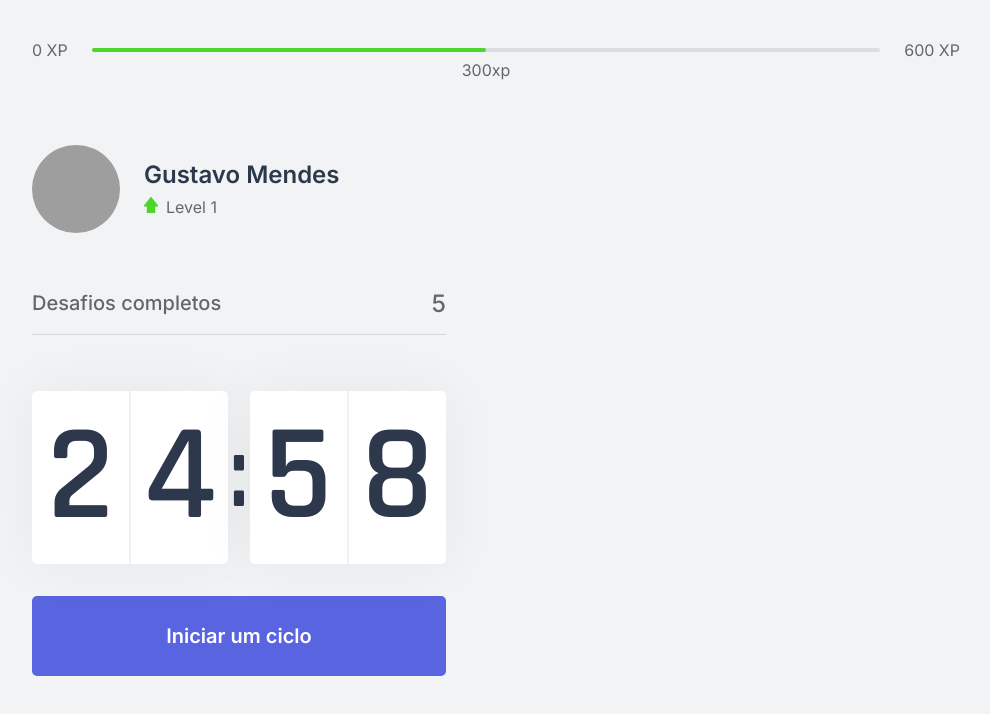
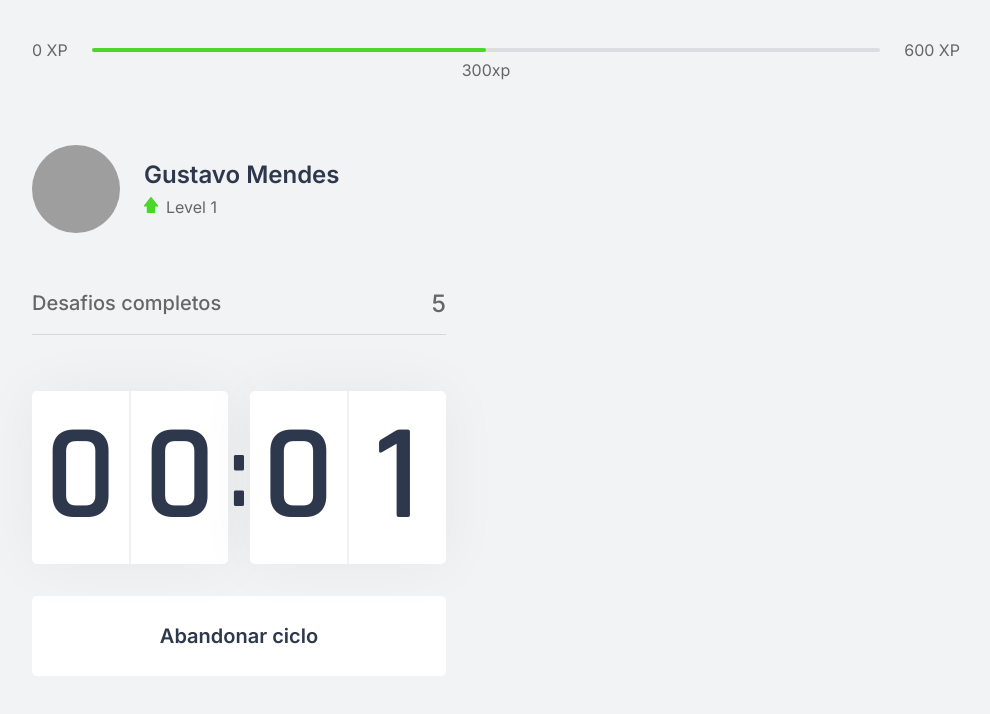
Before and after one commit to gustavomendess/pomodoro-time, a Next.js app: page / in a window 1280 px wide. Both pictures are taken after a click on the button "Iniciar um ciclo". Shown: the top 714 px of the page, without its empty margins (144-1134 px from the left). Built offline with nearby package versions, Linux system fonts and the light colour scheme; grey boxes are pictures that could not be loaded.

Commit message:
Renomeia css e corrige nome nas estilizações

```diff
--- a/src/components/CountDown.tsx
+++ b/src/components/CountDown.tsx
@@ -1,9 +1,17 @@
-import { useState, useEffect } from 'react';
-import styles from '../styles/components/CountDown.module.css'
+import { useState, useEffect, useContext } from 'react';
+import { ChallengesContext } from '../contexts/ChallengesContext';
+import styles from '../styles/components/Countdown.module.css'
+
+let countdownTimeout: NodeJS.Timeout;
 
 export function CountDown() {
-  const [time, setTime] = useState(25 * 60);
-  const [active, setActive] = useState(false);
+  const { startNewChallenge } = useContext(ChallengesContext);
+
+  const twentyFiveMinutes = (0.05 * 60);
+
+  const [time, setTime] = useState(twentyFiveMinutes);
+  const [isActive, setIsActive] = useState(false);
+  const [hasFinished, setHasFinished] = useState(false);
 
   const minutes = Math.floor(time / 60);
   const seconds = time % 60;
@@ -11,20 +19,31 @@ export function CountDown() {
   const [minuteLeft, minuteRigth] = String(minutes).padStart(2, '0').split('');
   const [secondLeft, secondRigth] = String(seconds).padStart(2, '0').split('');
 
-  function startCountDown() {
-    setActive(true)
+  function resetCountdown() {
+    clearTimeout(countdownTimeout);
+    setIsActive(false)
+    setTime(twentyFiveMinutes);
+  }
+
+  function startCountdown() {
+    setIsActive(true)
   }
 
   useEffect(() => {
-    if (active && time > 0)
-      setTimeout(() => {
+    if (isActive && time > 0) {
+      countdownTimeout = setTimeout(() => {
         setTime(time - 1)
       }, 1000)
-  }, [active, time])
+    } else if (isActive && time === 0) {
+      setHasFinished(true)
+      setIsActive(false)
+      startNewChallenge();
+    }
+  }, [isActive, time])
 
   return (
     <div>
-      <div className={styles.countDownContainer}>
+      <div className={styles.countdownContainer}>
         <div>
           <span>{minuteLeft}</span>
           <span>{minuteRigth}</span>
@@ -35,13 +54,35 @@ export function CountDown() {
           <span>{secondRigth}</span>
         </div>
       </div>
-      <button
+
+      { hasFinished ? (
+          <button
+          disabled
+          className={styles.countdownButton}
+        >
+          Ciclo encerrado
+        </button>
+      ) : (
+        <>
+        { isActive ? (
+        <button
         type="button"
-        className={styles.CountDownButton}
-        onClick={startCountDown}
-      >
+        className={`${styles.countdownButton} ${styles.countdownButtonActive}`}
+        onClick={resetCountdown}
+        >
+        Abandonar ciclo
+        </button>
+      ) : (
+        <button
+        type="button"
+        className={styles.countdownButton}
+        onClick={startCountdown}
+        >
         Iniciar um ciclo
-      </button>
+        </button>
+      )}
+        </>
+      )}
     </div>
   );
 }
--- a/src/styles/components/CountDown.module.css
+++ b/src/styles/components/Countdown.module.css
@@ -1,4 +1,4 @@
-.countDownContainer {
+.countdownContainer {
   display: flex;
   align-items: center;
   font-family: Rajdhani;
@@ -6,7 +6,7 @@
   color: var(--title);
 }
 
-.countDownContainer > div {
+.countdownContainer > div {
   flex: 1;
 
   display: flex;
@@ -20,24 +20,24 @@
   text-align: center;
 }
 
-.countDownContainer > div span {
+.countdownContainer > div span {
   flex: 1;
 }
 
-.countDownContainer > div span:first-child {
+.countdownContainer > div span:first-child {
   border-right: 1px solid #F0F1F3;
 }
 
-.countDownContainer > div span:last-child {
+.countdownContainer > div span:last-child {
   border-left: 1px solid #F0F1F3;
 }
 
-.countDownContainer > span {
+.countdownContainer > span {
   font-size: 6.25rem;
   margin: 0.05rem;
 }
 
-.CountDownButton {
+.countdownButton {
   width: 100%;
   height: 5rem;
 
@@ -59,6 +59,22 @@
   transition: background-color 0.2s;
 }
 
-.CountDownButton:hover {
+.countdownButton:not(:disabled):hover {
   background: var(--blue-dark);
 }
+
+.countdownButtonActive {
+  background: var(--white);
+  color: var(--title);
+}
+
+.countdownButtonActive:not(:disabled):hover {
+  background: var(--red);
+  color: var(--white);
+}
+
+.countdownButton:disabled {
+  background: var(--white);
+  color: var(--text);
+  cursor: not-allowed;
+}
```
